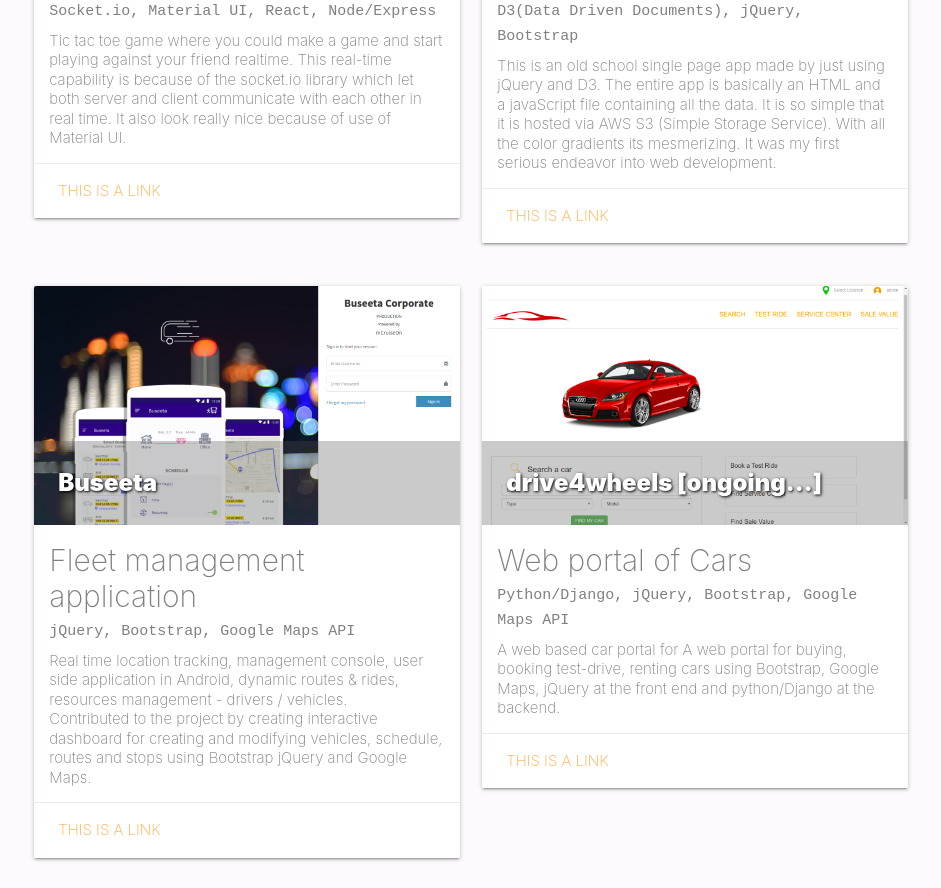
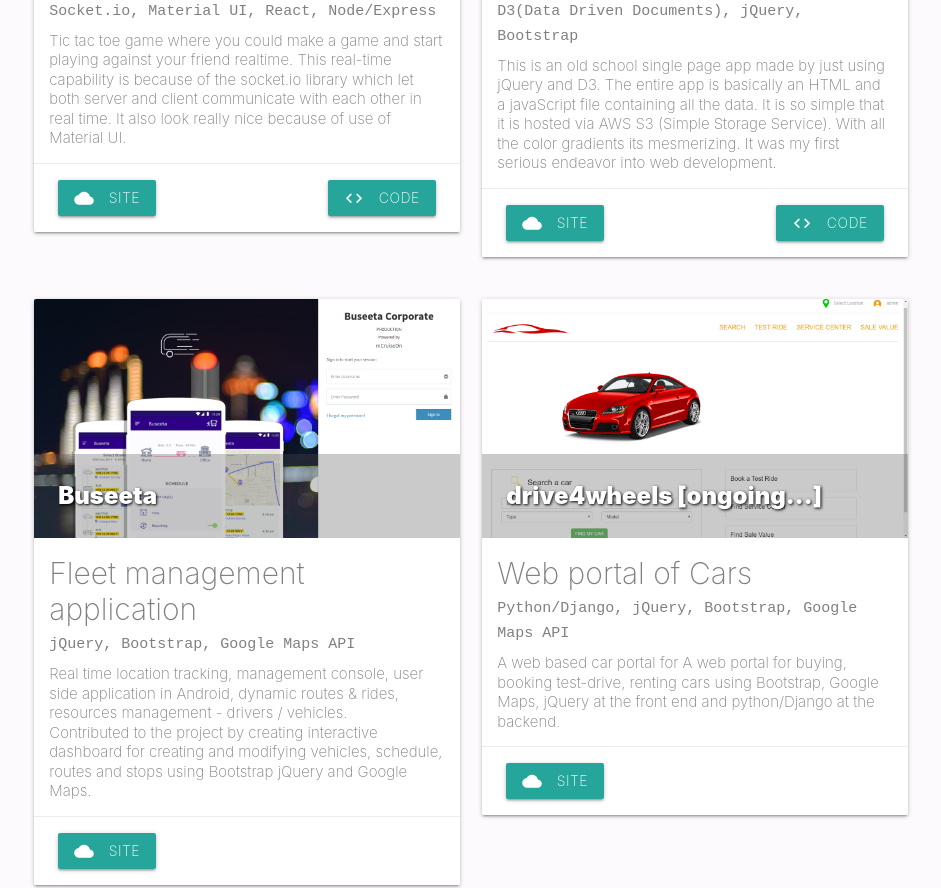
Before and after one commit to garybains/portfolio, a plain HTML site: page index.html in a window 1280 px wide. Shown: the part 1082-1970 px from the top of the page, without its empty margins (169-1110 px from the left). Drawn offline with nearby package versions, Linux system fonts and the light colour scheme.

Commit message:
Add buttons with link to live site and github code(where possible)

```diff
--- a/index.html
+++ b/index.html
@@ -110,7 +110,16 @@
                 </div>
               </div>
               <div class="card-action">
-                <a href="#">This is a link</a>
+                <a class="waves-effect waves-light btn" target="_blank"
+                  href="http://sample-env.twmququmnx.us-west-2.elasticbeanstalk.com/">
+                  <i class="material-icons left">cloud</i>
+                  Site
+                </a>
+                <a class="waves-effect waves-light btn" target="_blank"
+                  href="https://github.com/garybains/RealTimeTicTakToe/">
+                  <i class="material-icons left">code</i>
+                  Code
+                </a>
               </div>
             </div><!-- card -->
           </div>
@@ -135,7 +144,16 @@
                 </div>
               </div>
               <div class="card-action">
-                <a href="#">This is a link</a>
+                <a class="waves-effect waves-light btn" target="_blank"
+                  href="https://s3.us-east-2.amazonaws.com/resviz/index.html">
+                  <i class="material-icons left">cloud</i>
+                  Site
+                </a>
+                <a class="waves-effect waves-light btn" target="_blank"
+                  href="https://github.com/garybains/result_viz">
+                  <i class="material-icons left">code</i>
+                  Code
+                </a>
               </div>
             </div><!-- card -->
           </div>
@@ -165,7 +183,11 @@
                 </div>
               </div>
               <div class="card-action">
-                <a href="#">This is a link</a>
+                <a class="waves-effect waves-light btn" target="_blank"
+                  href="http://buseeta.mcruiseon.com">
+                  <i class="material-icons left">cloud</i>
+                  Site
+                </a>
               </div>
             </div><!-- card -->
           </div>
@@ -188,7 +210,11 @@
                 </div>
               </div>
               <div class="card-action">
-                <a href="#">This is a link</a>
+                <a class="waves-effect waves-light btn" target="_blank"
+                  href="http://staging.drive4wheels.com">
+                  <i class="material-icons left">cloud</i>
+                  Site
+                </a>
               </div>
             </div><!-- card -->
           </div>
--- a/style.css
+++ b/style.css
@@ -76,6 +76,8 @@ body {
 /* Modifying CSS library */
 .card-action {
   font-size: 1rem;
+  display: flex;
+  justify-content: space-between;
 }
 
 .card .card-title {
```
